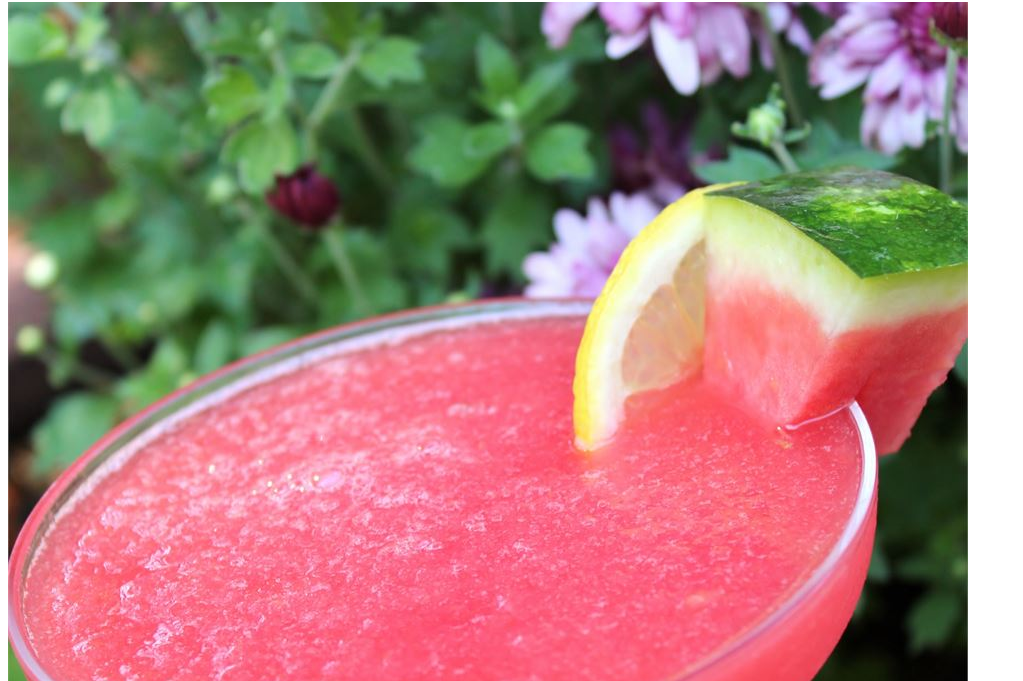
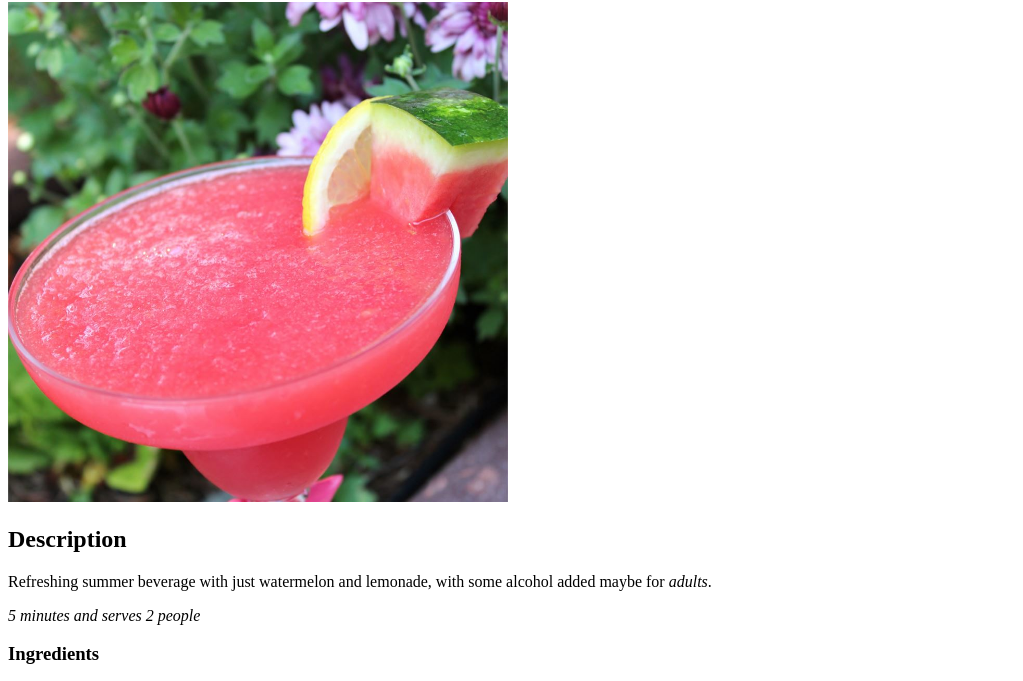
Before and after one commit to tamoghna-roy/odin-recipes, a plain HTML site: page recipes/watermelon_lemonade_slush.html in a window 1280 px wide. Shown: the part 78-759 px from the top of the page, without its empty margins (0-1023 px from the left). Drawn offline with Linux system fonts and the light colour scheme.

Commit message:
Edit watermelon_lemonade_slush recipe
Change width of image to 500 pix and correct title of website to recipe'
s name.

```diff
--- a/recipes/watermelon_lemonade_slush.html
+++ b/recipes/watermelon_lemonade_slush.html
@@ -1,14 +1,15 @@
 <!DOCTYPE html>
 <html lang="en">
     <head>
-        <title>Brutalist Recipe Website</title>
+        <title>Watermelon Lemonade Slush</title>
         <meta charset="UTF-8">
     </head>
     <body>
         <h1>Watermelon Lemonade Slush</h1>
-        <img src="../images/slush.jpeg">
+        <img src="../images/slush.jpeg" width="500px" alt="Picture of Watermelon Lemonade Slush">
         <h2>Description</h2>
         <p>Refreshing summer beverage with just watermelon and lemonade, with some alcohol added maybe for <em>adults</em>.</p>
+        <em>5 minutes and serves 2 people</em>
         <h3>Ingredients</h3>
         <ul>
             <li>1 cup cubed seeded watermelon</li>
```
